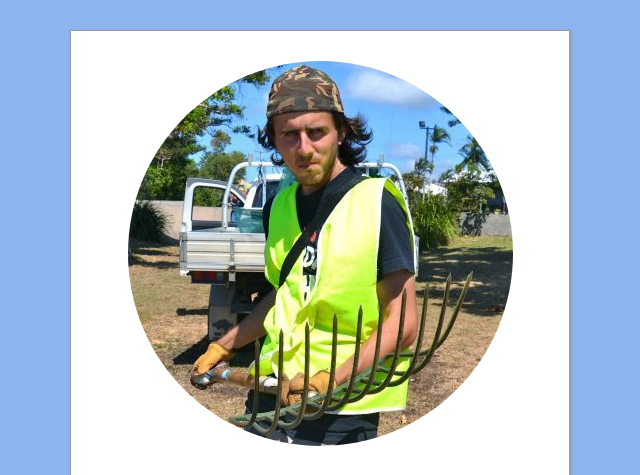
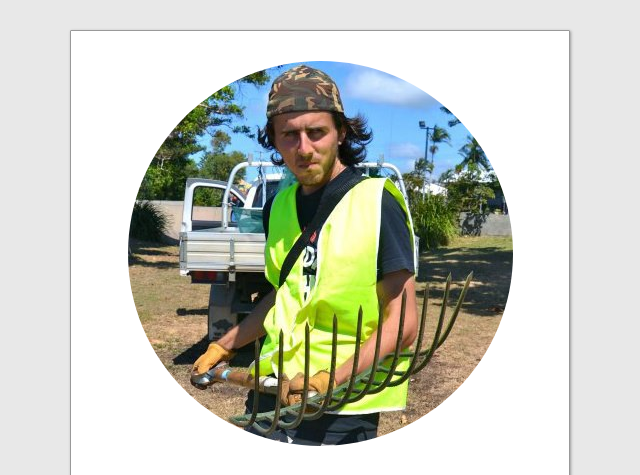
Before and after one commit to luvr92/profile, a plain HTML site: page index.html in a window 1280 px wide. Shown: the top 475 px of the page, without its empty margins (320-960 px from the left). Drawn offline with Linux system fonts and the light colour scheme.

Commit message:
new background color

```diff
--- a/style.css
+++ b/style.css
@@ -1,5 +1,5 @@
 body {
-  background-color: #8cb4ef;
+  background-color: #e8e8e8;
   font-family: monospace;
   color: #999999;
   font-size: 15px;
```
